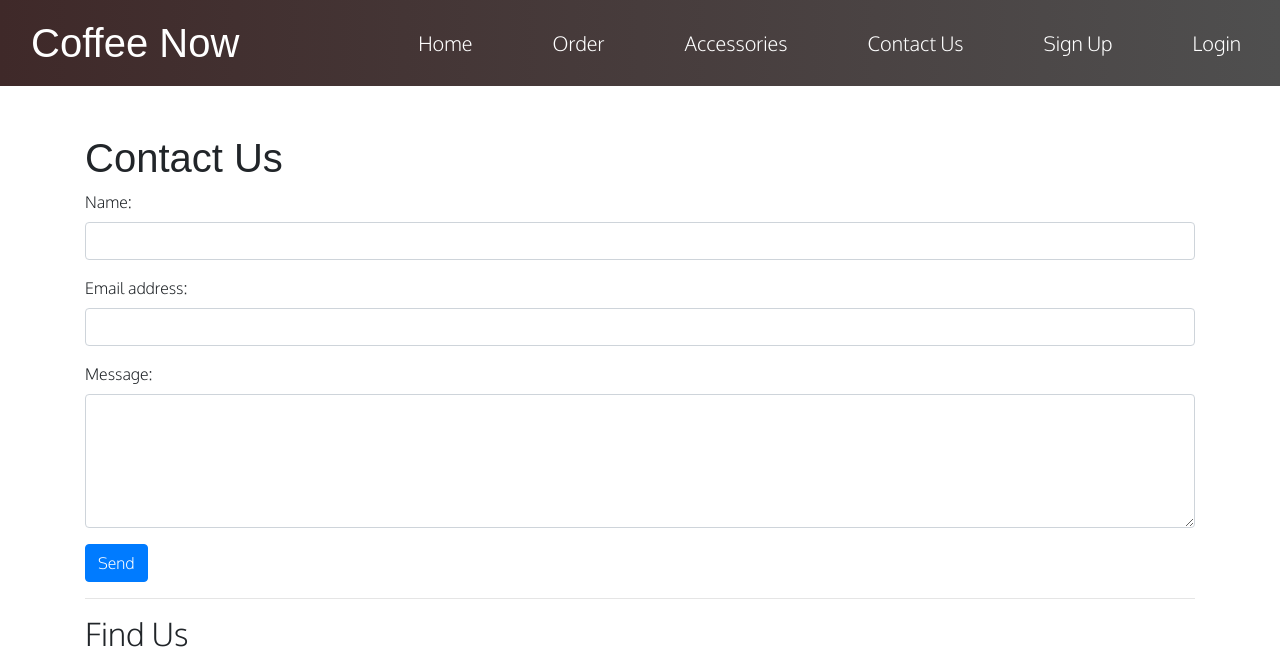
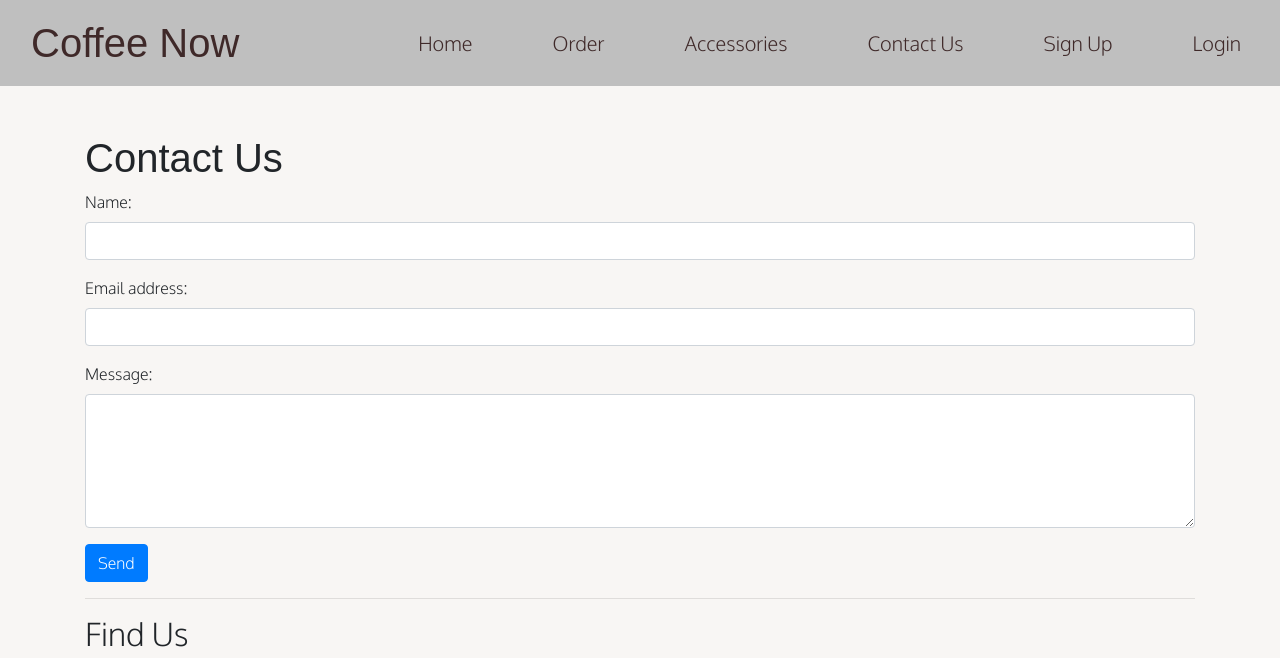
Before and after one commit to Kieran132/Coffee_Now, a Django app: page /contact/ in a window 1280 px wide. Shown: the top 658 px of the page. Run offline with Django 3.2, Linux system fonts and the light colour scheme; some libraries are stand-ins or nearby versions; some web fonts are replaced.

Commit message:
Add new nav and footer background color for better visibility or writing

```diff
--- a/static/css/style.css
+++ b/static/css/style.css
@@ -9,6 +9,7 @@ body{
     font-family: Oxygen, sans-serif;
     font-weight: 400;
     padding-bottom: 60px;
+    background-color: #F8F6F4;
 }
 
 h1 {
@@ -17,11 +18,10 @@ h1 {
 
 /* Header Styling */
 
-.nav-title{
-    color: white;
+.navbar-dark .nav-title{
+    color: #3F2929;
     font-size: 2.5rem;
     font-family: MuseoModerno, sans-serif;
-    float: right;
 }
 
 .nav-item{
@@ -31,12 +31,18 @@ h1 {
     display: flex;
 }
 
+.navbar-dark .navbar-nav .active>.nav-link{
+    color: #3F2929;
+    text-decoration: none;
+
+}
+
 .navbar-dark .navbar-nav .coffee-nav-link{
-    color: white;
+    color: #3F2929;
 }
 
 .coffee-nav{
-    background: linear-gradient(to right, #3F2929, #4F4F4F);
+    background-color: #BFBFBF;
 }
 
  /* Footer Styling */
@@ -45,7 +51,7 @@ h1 {
     margin: 0 auto;
     justify-content: space-between;
     align-items: center;
-    color: white;
+    color: #3F2929;
 }
 
 .footer-social{
@@ -59,7 +65,7 @@ h1 {
 }
 
 .footer-social li a{
-    color: white;
+    color: #3F2929;
 }
 
 .list-inline a:hover{
@@ -67,7 +73,11 @@ h1 {
 }
 
 .coffee-footer{
-    background: linear-gradient(to right, #3F2929, #4F4F4F);
+    background-color: #BFBFBF;
+}
+
+.text-muted{
+    color: #3F2929;
 }
 
 
--- a/templates/base.html
+++ b/templates/base.html
@@ -19,7 +19,7 @@
 
 <body>
   <!-- Navbar -->
-  <nav class="navbar navbar-expand-lg navbar-dark bg-dark coffee-nav">
+  <nav class="navbar navbar-expand-lg navbar-dark coffee-nav">
     <div class="container-fluid">
       <a class="nav-title navbar-brand" href="{% url 'index'%}">Coffee Now</a>
       <button class="navbar-toggler" type="button" data-bs-toggle="collapse" data-bs-target="#navbarNav" aria-controls="navbarNav" aria-expanded="false" aria-label="Toggle navigation">
@@ -42,7 +42,7 @@
           {% if user.is_authenticated %}
           <li class="nav-item">
             <a class="nav-link coffee-nav-link" href="{% url 'wishlist' %}">Wishlist</a>
-        </li>
+          </li>
           <li class="nav-item">
               <a class="nav-lin coffee-nav-link" href="{% url 'account_logout' %}">Logout</a>
           </li>
@@ -66,11 +66,11 @@
   </div>
 
   <!-- Footer -->
-  <footer class="bg-dark py-3 fixed-bottom coffee-footer">
+  <footer class="py-3 fixed-bottom coffee-footer">
       <div class="footer-container">
           <div class="row">
               <div class="col-md-6 copyright">
-                  <p class="text-muted">Copyright © 2023 Coffee Now. All rights reserved.
+                  <p>Copyright © 2023 Coffee Now. All rights reserved.
               </div>
               <div class="col-md-6">
                   <ul class="list-inline float-md-end footer-social">
```
